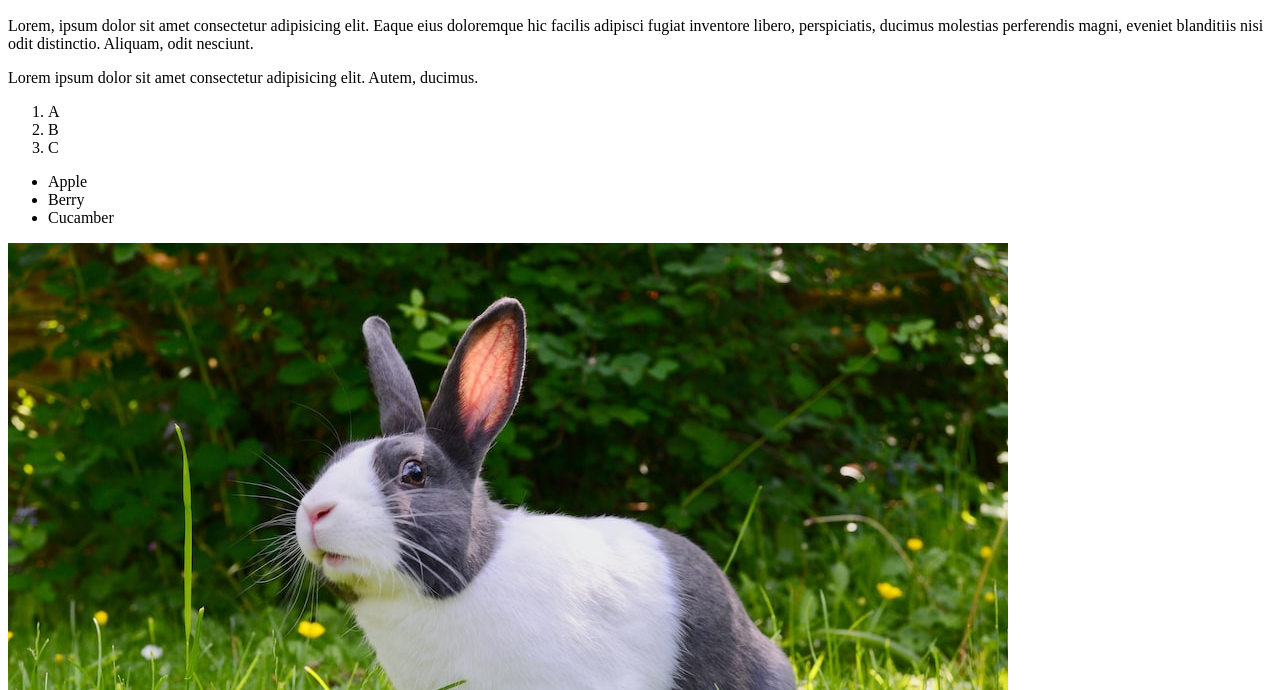
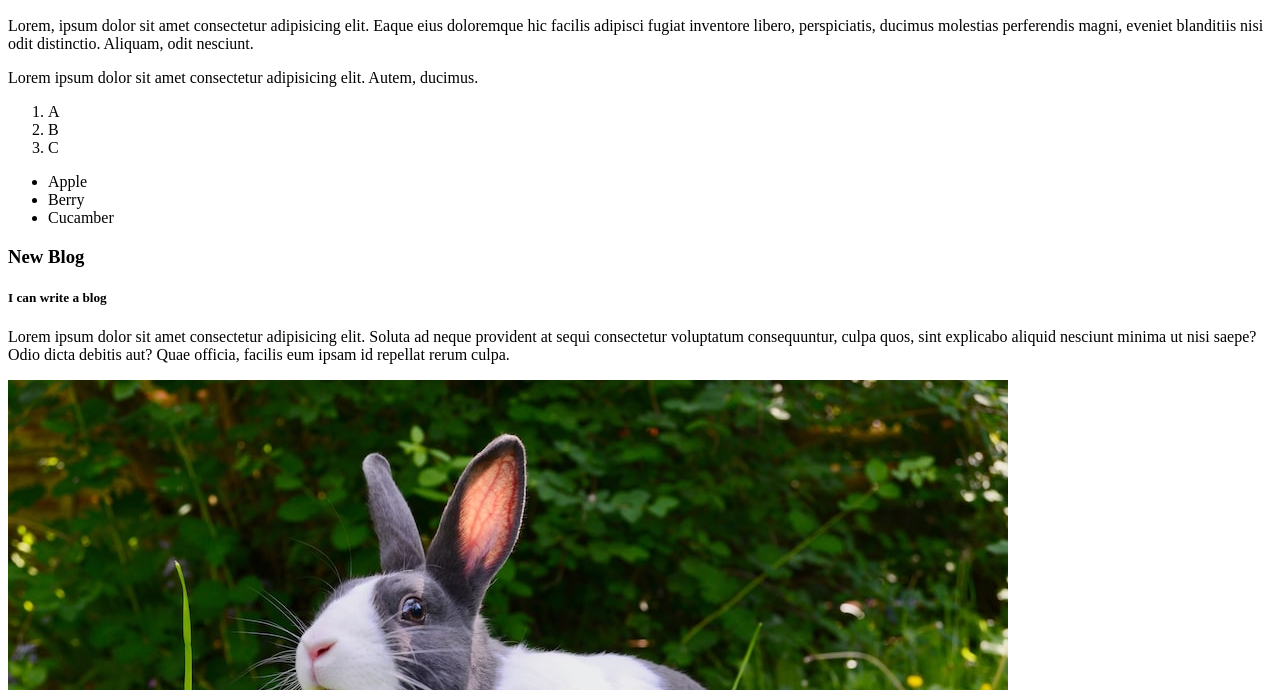
Before and after one commit to tuhin360/my-first-repo, a plain HTML site: page index.html in a window 1280 px wide. Shown: the part 110-800 px from the top of the page. Drawn offline with Linux system fonts and the light colour scheme.

Commit message:
added new blog

```diff
--- a/index.html
+++ b/index.html
@@ -4,7 +4,7 @@
     <meta charset="UTF-8">
     <meta http-equiv="X-UA-Compatible" content="IE=edge">
     <meta name="viewport" content="width=device-width, initial-scale=1.0">
-    <title>My First Github Repo</title>
+    <title>My First Github Repository</title>
     <link rel="stylesheet" href="css/style.css">
 </head>
 <body>
@@ -25,7 +25,11 @@
         <li>Berry</li>
         <li>Cucamber</li>
     </ul>
-
+<div>
+    <h3>New Blog</h3>
+    <h5>I can write a blog</h5>
+    <p>Lorem ipsum dolor sit amet consectetur adipisicing elit. Soluta ad neque provident at sequi consectetur voluptatum consequuntur, culpa quos, sint explicabo aliquid nesciunt minima ut nisi saepe? Odio dicta debitis aut? Quae officia, facilis eum ipsam id repellat rerum culpa.</p>
+</div>
     <img src="rabbit.jpg" alt="">
 
    <p>Lorem ipsum dolor sit amet consectetur, adipisicing elit.</p>
```
